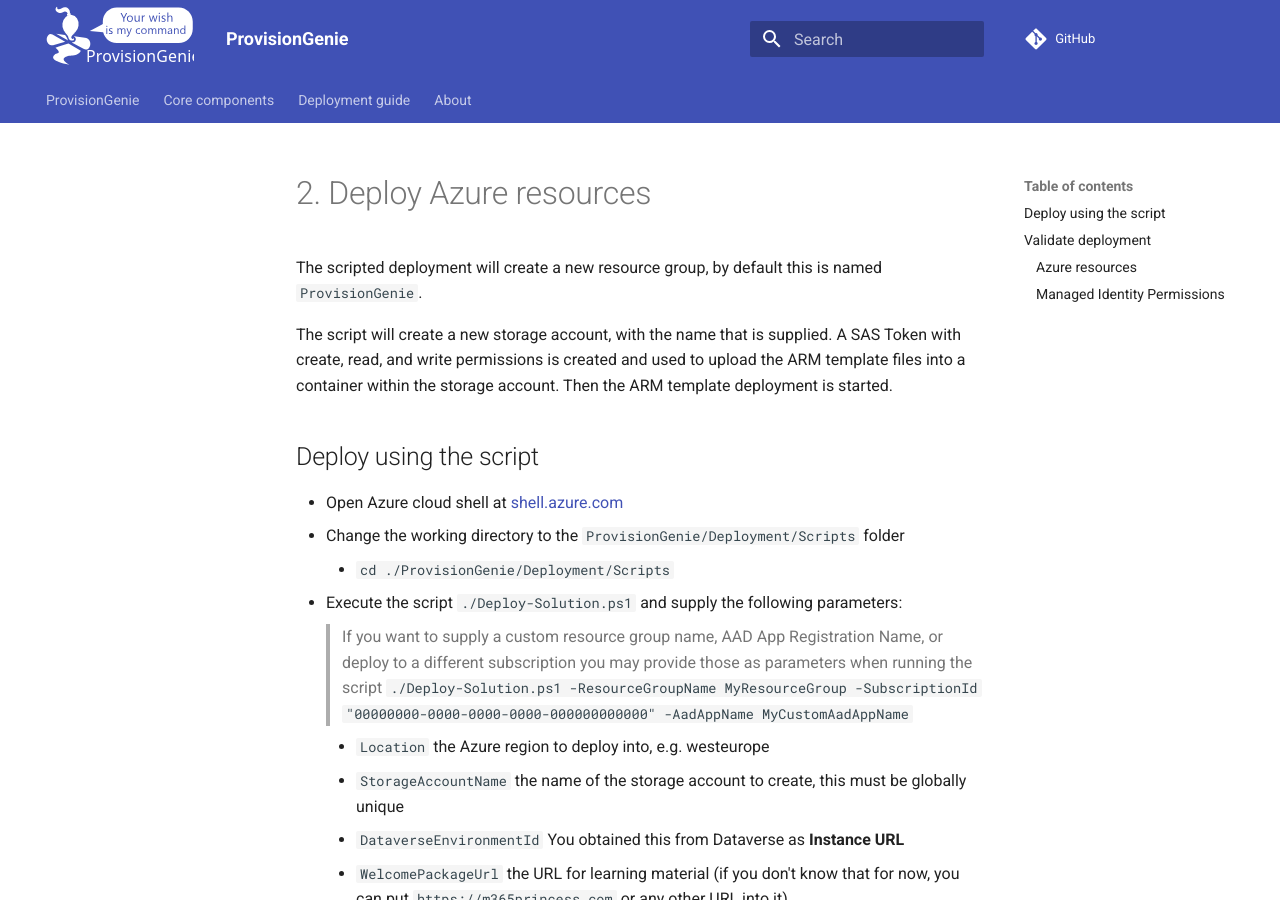
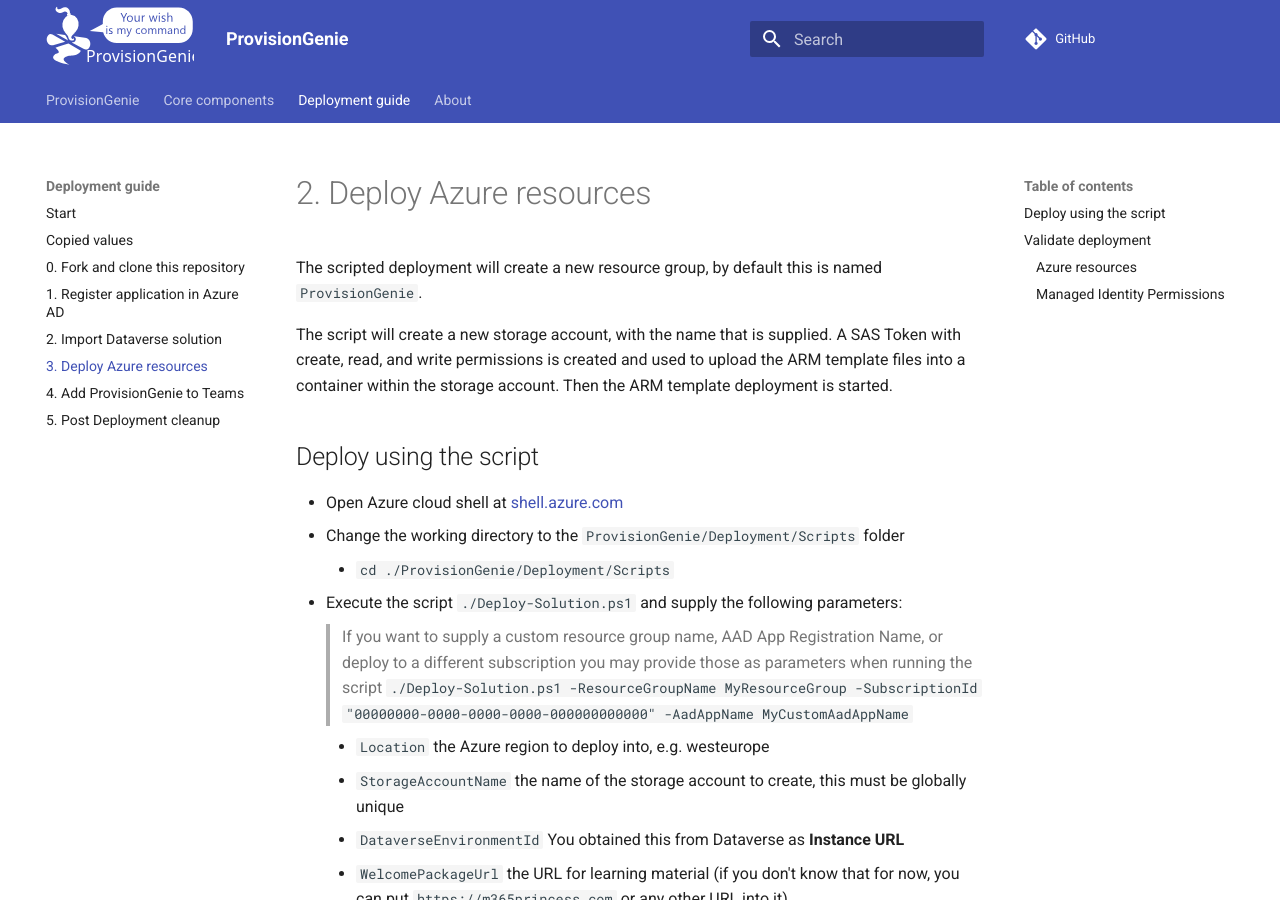
Before and after one commit to ProvisionGenie/ProvisionGenie, an MkDocs documentation site: the page built from Docs/docs/deploymentguide/3-deployazureresources.md, in a window 1280 px wide and 900 px high. Built offline with MkDocs 1.6.1 and Material for MkDocs 9.7.7, drawn with Linux system fonts in a browser that asks for light colours; comment, search, counter and statistics services are not loaded.

Commit message:
📝 adjusts nav

```diff
--- a/Docs/mkdocs.yml
+++ b/Docs/mkdocs.yml
@@ -20,10 +20,11 @@
     - Start: 'deploymentguide/index.md'
     - Copied values: 'deploymentguide/copiedvalues.md'
     - 0. Fork and clone this repository: 'deploymentguide/0-forkclone.md'
-    - 1. Import Dataverse solution: 'deploymentguide/1-importsolution.md'
-    - 2. Deploy Azure resources: 'deploymentguide/2-deployazureresources.md'
-    - 3. Add ProvisionGenie to Teams: 'deploymentguide/3-addtoteams.md'
-    - 4. Post Deployment cleanup: 'deploymentguide/4-postdeploycleanup.md'
+    - 1. Register application in Azure AD: 'deploymentguide/1-registerapp.md'
+    - 2. Import Dataverse solution: 'deploymentguide/2-importsolution.md'
+    - 3. Deploy Azure resources: 'deploymentguide/3-deployazureresources.md'
+    - 4. Add ProvisionGenie to Teams: 'deploymentguide/4-addtoteams.md'
+    - 5. Post Deployment cleanup: 'deploymentguide/5-postdeploycleanup.md'
   - About:
     - Release Notes: 'about/releasenotes.md'
     - Roadmap: 'about/roadmap.md'
```
